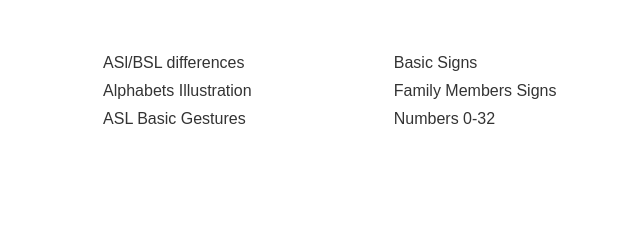
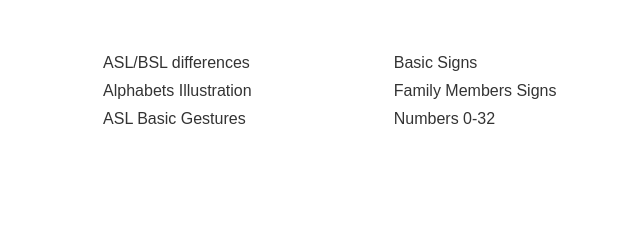
Before and after one commit to vighneshyennam/SignEase, a plain HTML site: page index.html in a window 1280 px wide. Shown: the part 2717-2944 px from the top of the page, 168-808 px from the left. Drawn offline with Linux system fonts and the light colour scheme.

Commit message:
Update index.html

```diff
--- a/index.html
+++ b/index.html
@@ -239,7 +239,7 @@
                 <h2 style="font-size: 50px;">Learn and Know!</h2>
                 <div class="learn-and-know">
                     <ul>
-                        <li>ASl/BSL differences</li>
+                        <li>ASL/BSL differences</li>
                         <li>Alphabets Illustration</li>
                         <li>ASL Basic Gestures</li>
                     </ul>
```
